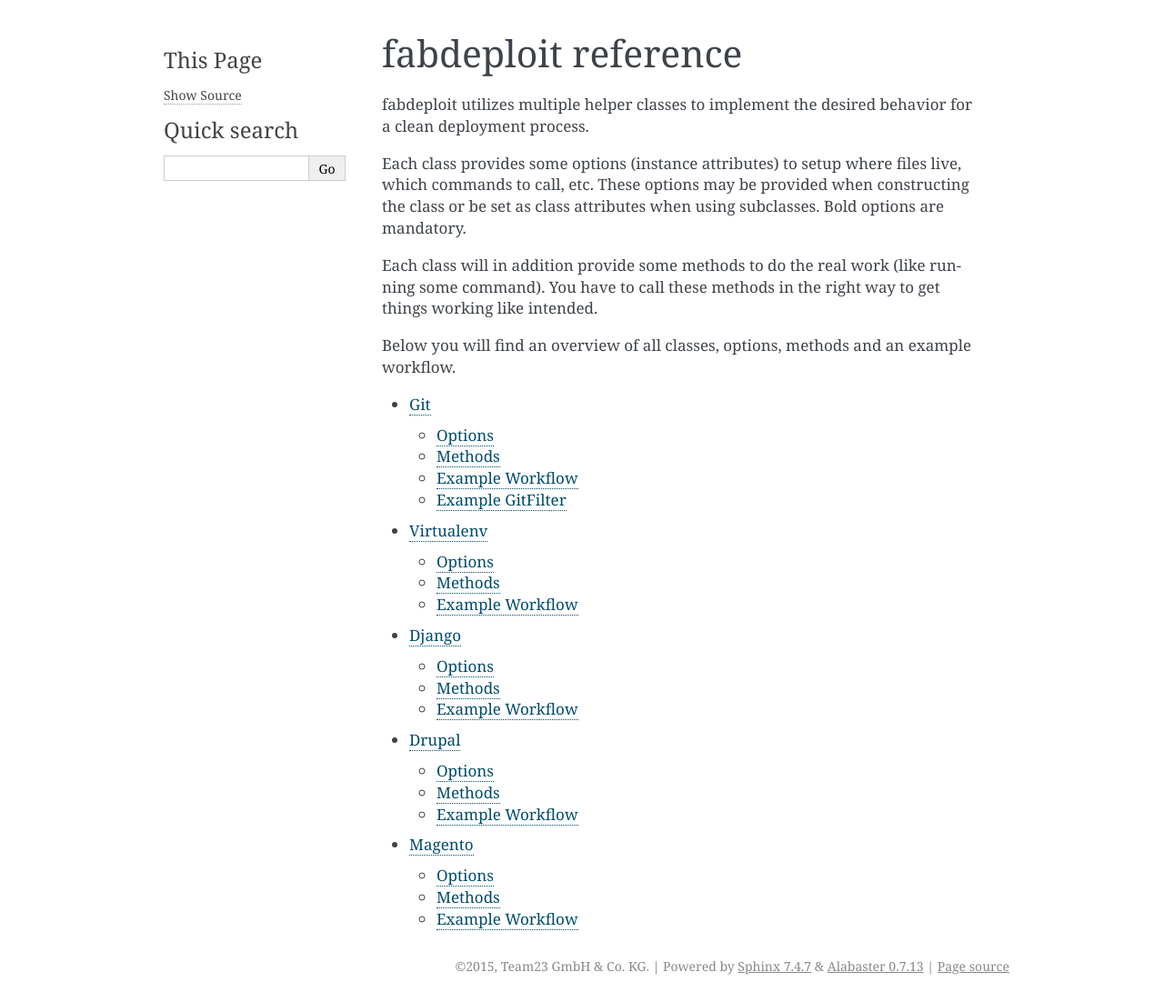
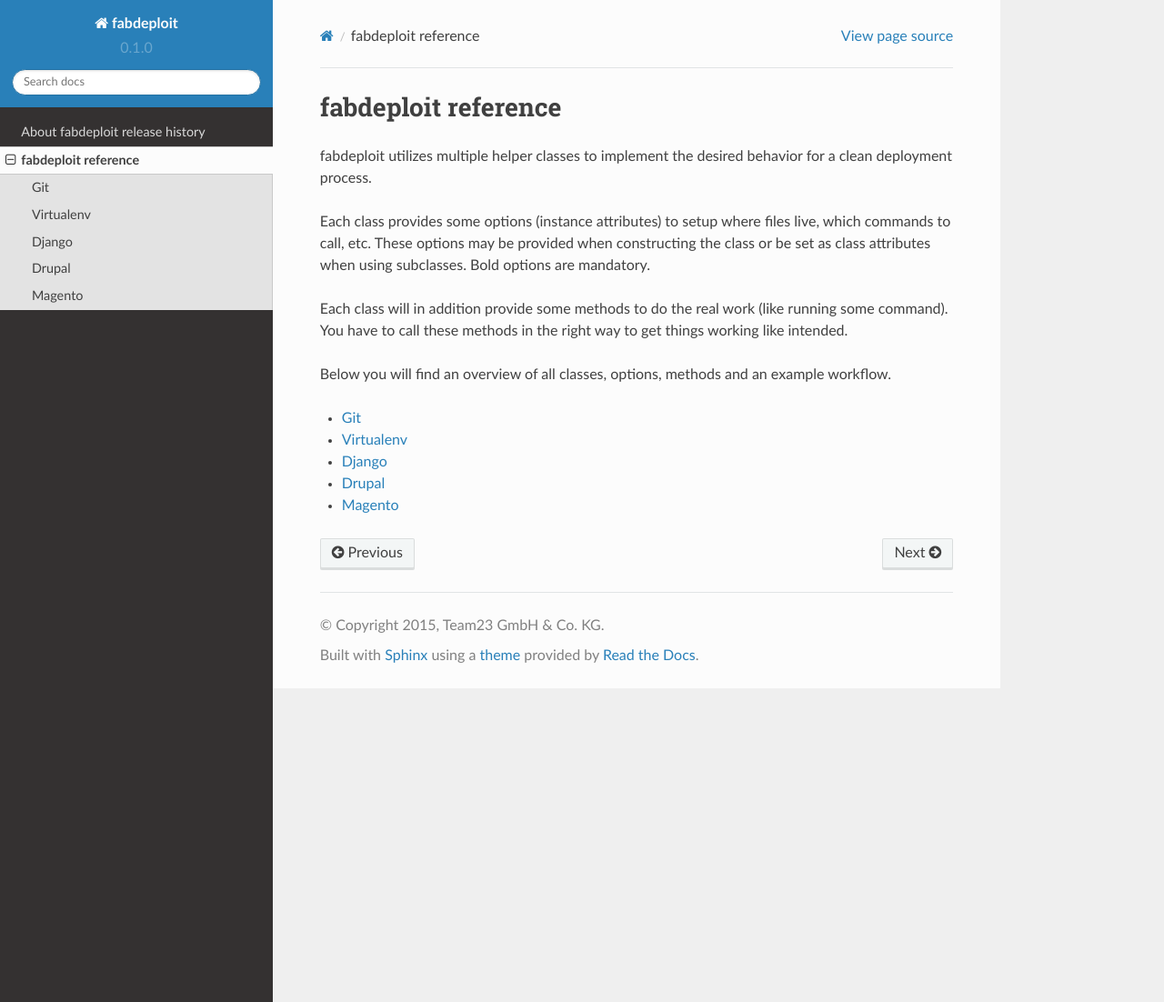
Before and after one commit to team23/fabdeploit, a Sphinx documentation site: the page built from docs/ref/index.rst, in a window 1280 px wide and 1102 px high. Shown: the whole window at 91% size. Built offline with Sphinx 7.4.7 and the Read the Docs theme 2.0.0, drawn with Linux system fonts in a browser that asks for light colours.

Commit message:
New docs theme

```diff
--- a/docs/conf.py
+++ b/docs/conf.py
@@ -108,7 +108,7 @@
 
 # The theme to use for HTML and HTML Help pages.  See the documentation for
 # a list of builtin themes.
-html_theme = 'alabaster'
+html_theme = 'sphinx_rtd_theme'
 
 # Theme options are theme-specific and customize the look and feel of a theme
 # further.  For a list of options available for each theme, see the
@@ -206,7 +206,7 @@
 
 latex_elements = {
 # The paper size ('letterpaper' or 'a4paper').
-#'papersize': 'letterpaper',
+#'papersize': 'a4paper',
 
 # The font size ('10pt', '11pt' or '12pt').
 #'pointsize': '10pt',
--- a/docs/ref/index.rst
+++ b/docs/ref/index.rst
@@ -15,7 +15,7 @@
 Below you will find an overview of all classes, options, methods and an example workflow.
 
 .. toctree::
-   :maxdepth: 2
+   :maxdepth: 1
 
    git
    virtualenv
```
